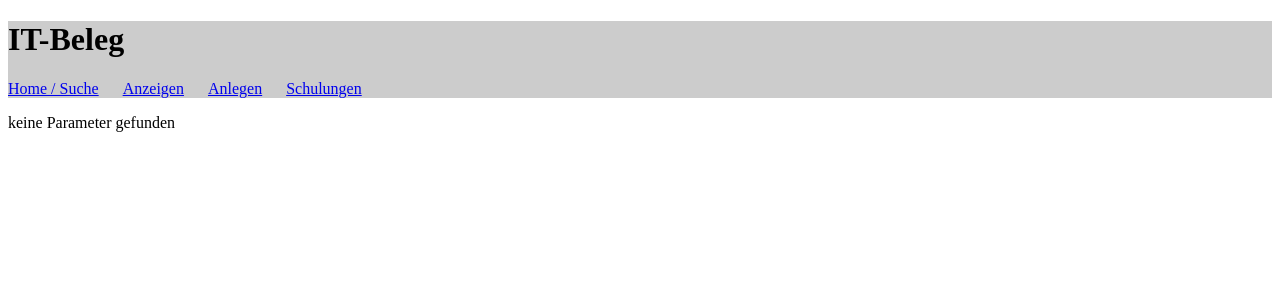
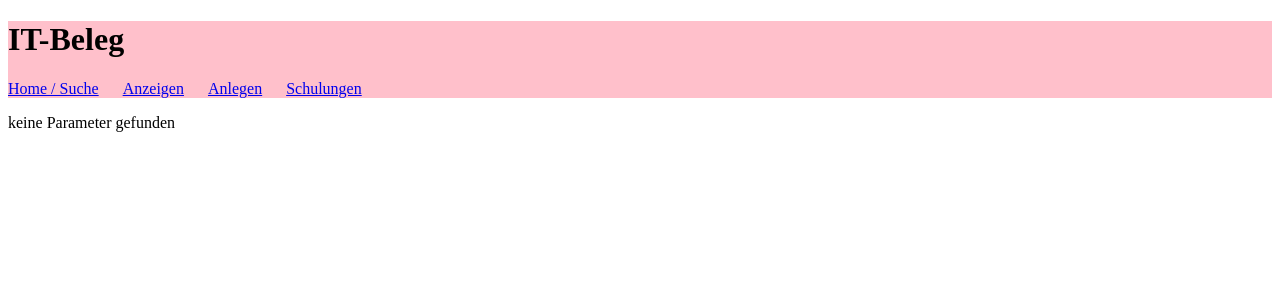
Before and after one commit to MisterPMG/IT1-Beleg, a PHP site: page / in a window 1280 px wide. Shown: the top 300 px of the page. Run offline with PHP 8.4, Linux system fonts and the light colour scheme; data comes from the database, SQL or seed files in the repository.

Commit message:
Update master

```diff
--- a/css/style.css
+++ b/css/style.css
@@ -9,7 +9,7 @@
 }
 
 header {
-        background: #ccc;
+        background: pink;
 }
 
 #list{
```
